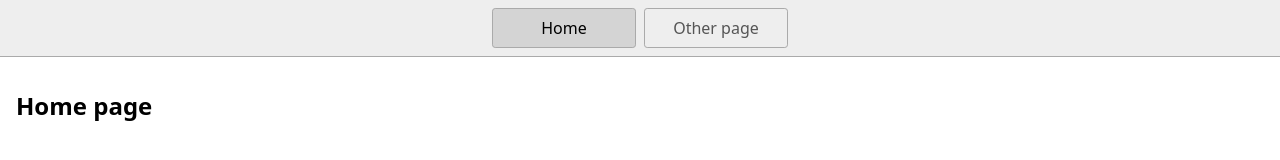
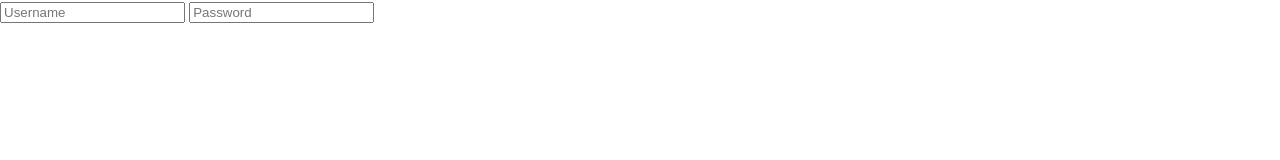
Before and after one commit to aardnsyhs/web-platform-nzru3m, a plain HTML site: page index.html in a window 1280 px wide. Drawn offline with Linux system fonts and the light colour scheme.

Commit message:
1 file modified

```diff
--- a/index.html
+++ b/index.html
@@ -8,12 +8,13 @@
     <script type="module" src="script.js"></script>
   </head>
   <body>
-    <nav>
-      <a href="/" aria-current="page">Home</a>
-      <a href="/page2.html">Other page</a>
-    </nav>
-    <main>
-      <h1>Home page</h1>
-    </main>
+    <div class="wrapper">
+      <form action="">
+        <label for="" aria-placeholder="Username"></label>
+        <input type="text" name="username" id="username" placeholder="Username">
+        <label for=""></label>
+        <input type="password" name="password" id="password" placeholder="Password">
+      </form>
+    </div>
   </body>
 </html>
```
